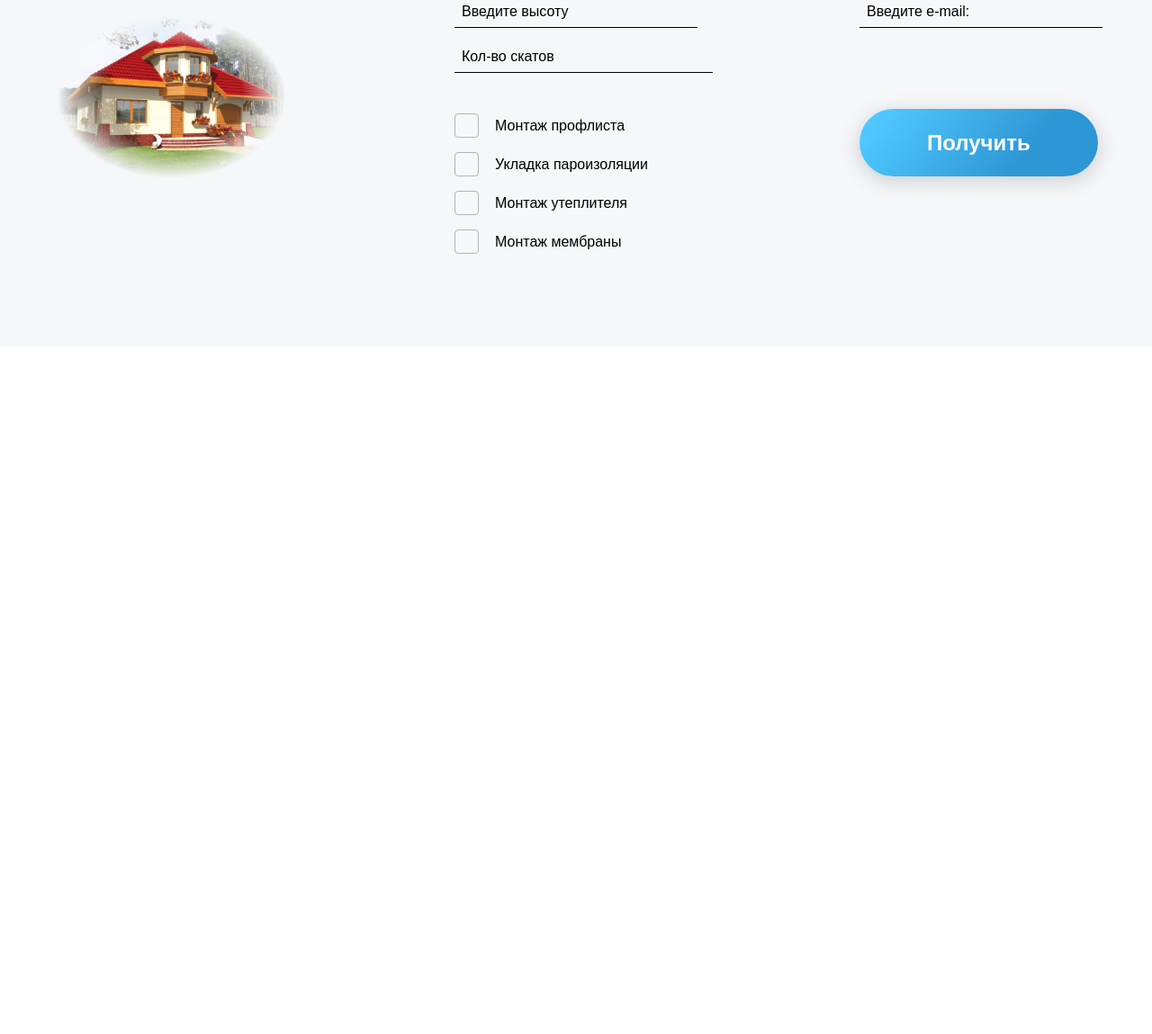
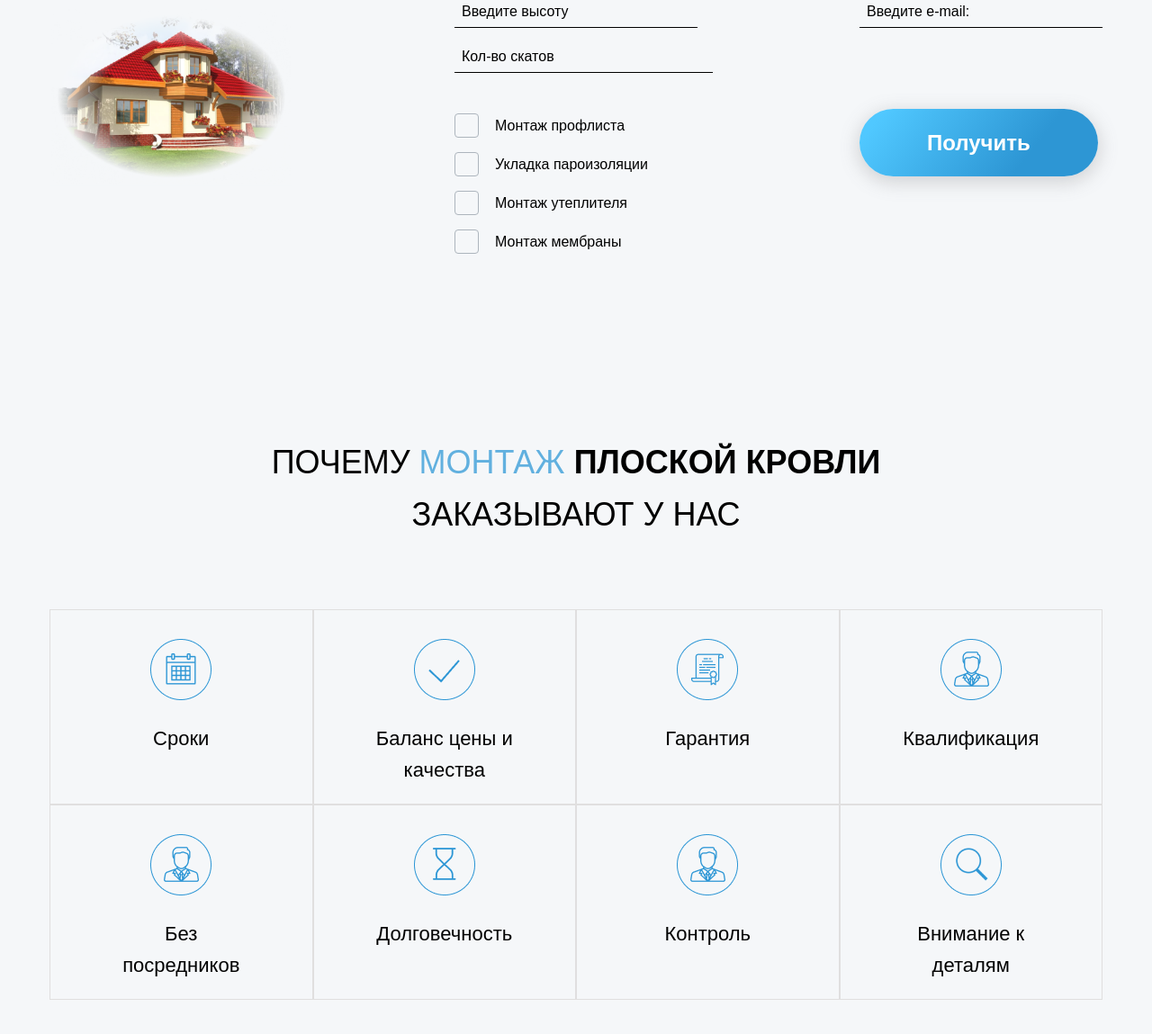
Before and after one commit to Hekk3/tech-nicol, a plain HTML site: page index.html in a window 1280 px wide. Shown: the part 3268-4417 px from the top of the page at 90% size. Before the commit the page ends 3653 px from the top, so only its background shows below. Drawn offline with Linux system fonts and the light colour scheme.

Commit message:
Flat done!

```diff
--- a/css/app.scss
+++ b/css/app.scss
@@ -496,3 +496,65 @@
 }
 
 // End Calculate
+
+
+// Flat
+
+.flat {
+  padding: 100px 0;
+  background: #f5f7f9;
+
+  &__content {
+    display: flex;
+    flex-direction: column;
+    align-items: center;
+  }
+
+  &__title {
+    margin-bottom: 76px;
+    max-width: 710px;
+    font-family: PF Agora Slab Pro, sans-serif;
+    font-size: 36px;
+    line-height: 58px;
+    text-align: center;
+    color: var(--color-black);
+
+
+    &--blue {
+      color: var(--color-blue);
+    }
+
+    &--bold {
+      font-weight: 700;
+    }
+  }
+
+  &__list {
+    display: grid;
+    grid-template-columns: 1fr 1fr 1fr 1fr;
+    width: 100%;
+  }
+
+  &__item {
+    display: flex;
+    flex-direction: column;
+    align-items: center;
+    border: 1px solid #E0DFDF;
+    padding: 32px 60px 20px;
+    background: #F5F7F9;
+
+    &-img {
+      margin-bottom: 25px;
+    }
+
+    &-text {
+      font-family: PF Agora Slab Pro, sans-serif;
+      font-size: 22px;
+      line-height: 35px;
+      text-align: center;
+      color: var(--color-black);
+    }
+  }
+}
+
+// End Flat
--- a/index.html
+++ b/index.html
@@ -176,6 +176,45 @@
           </form>
         </div>
       </section>
+      <section class="flat">
+        <div class="flat__content container">
+          <h2 class="flat__title">ПОЧЕМУ <span class="flat__title--blue">МОНТАЖ</span> <span class="flat__title--bold">ПЛОСКОЙ КРОВЛИ</span> ЗАКАЗЫВАЮТ У НАС</h2>
+          <ul class="flat__list">
+            <li class="flat__item">
+              <img src="images/png/flat-item-icon-1.png" alt="" class="flat__item-img">
+              <p class="flat__item-text">Сроки</p>
+            </li>
+            <li class="flat__item">
+              <img src="images/png/flat-item-icon-2.png" alt="" class="flat__item-img">
+              <p class="flat__item-text">Баланс цены и качества</p>
+            </li>
+            <li class="flat__item">
+              <img src="images/png/flat-item-icon-3.png" alt="" class="flat__item-img">
+              <p class="flat__item-text">Гарантия</p>
+            </li>
+            <li class="flat__item">
+              <img src="images/png/flat-item-icon-4.png" alt="" class="flat__item-img">
+              <p class="flat__item-text">Квалификация</p>
+            </li>
+            <li class="flat__item">
+              <img src="images/png/flat-item-icon-4.png" alt="" class="flat__item-img">
+              <p class="flat__item-text">Без посредников</p>
+            </li>
+            <li class="flat__item">
+              <img src="images/png/flat-item-icon-5.png" alt="" class="flat__item-img">
+              <p class="flat__item-text">Долговечность</p>
+            </li>
+            <li class="flat__item">
+              <img src="images/png/flat-item-icon-4.png" alt="" class="flat__item-img">
+              <p class="flat__item-text">Контроль</p>
+            </li>
+            <li class="flat__item">
+              <img src="images/png/flat-item-icon-6.png" alt="" class="flat__item-img">
+              <p class="flat__item-text">Внимание к деталям</p>
+            </li>
+          </ul>
+        </div>
+      </section>
     </main>
     <footer class="footer">
         <div class="footer__content container">
```
Also changed, not shown: css/app.css, images/png/flat-item-icon-1.png (added), images/png/flat-item-icon-2.png (added), images/png/flat-item-icon-3.png (added), images/png/flat-item-icon-4.png (added), images/png/flat-item-icon-5.png (added), images/png/flat-item-icon-6.png (added), 1 other file.
